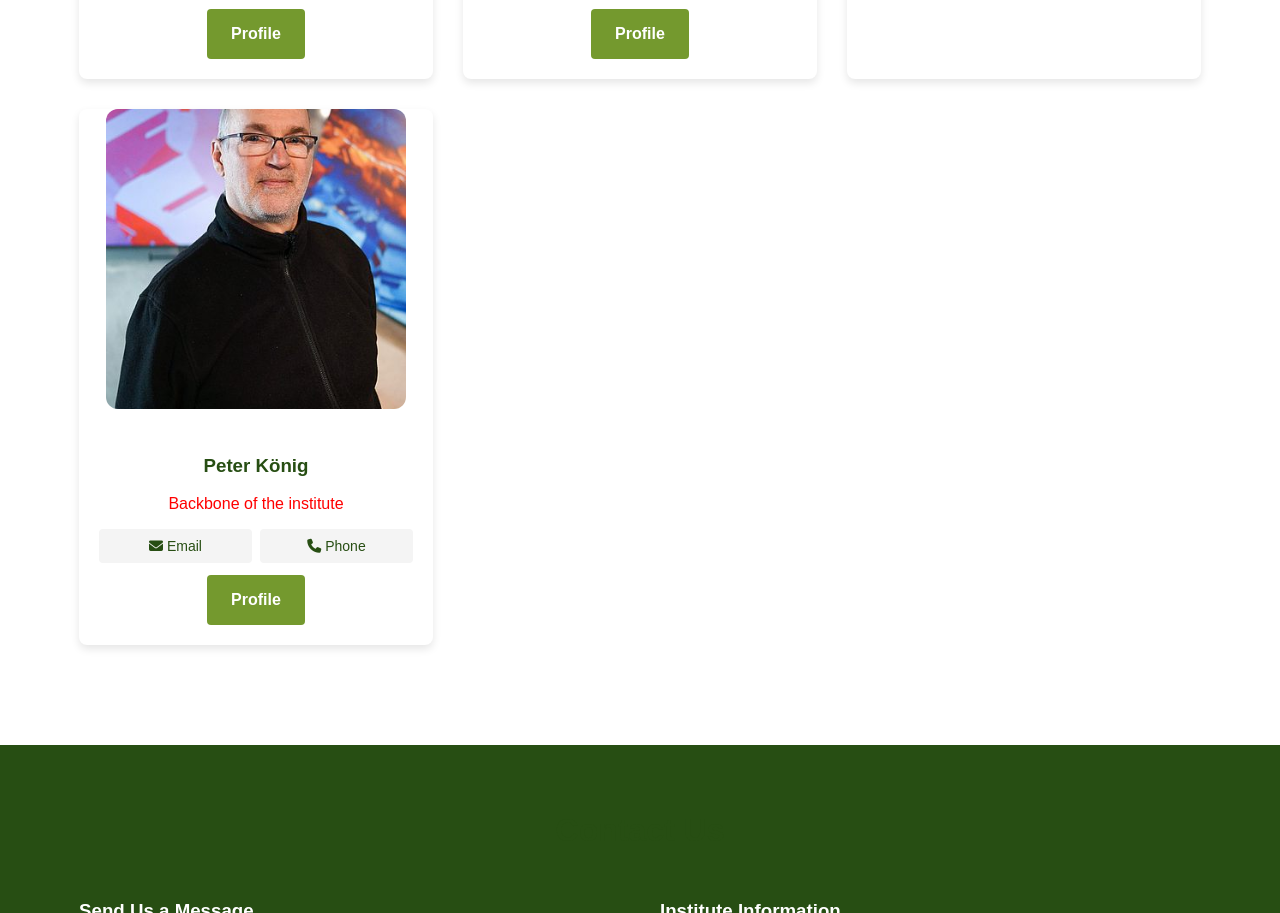
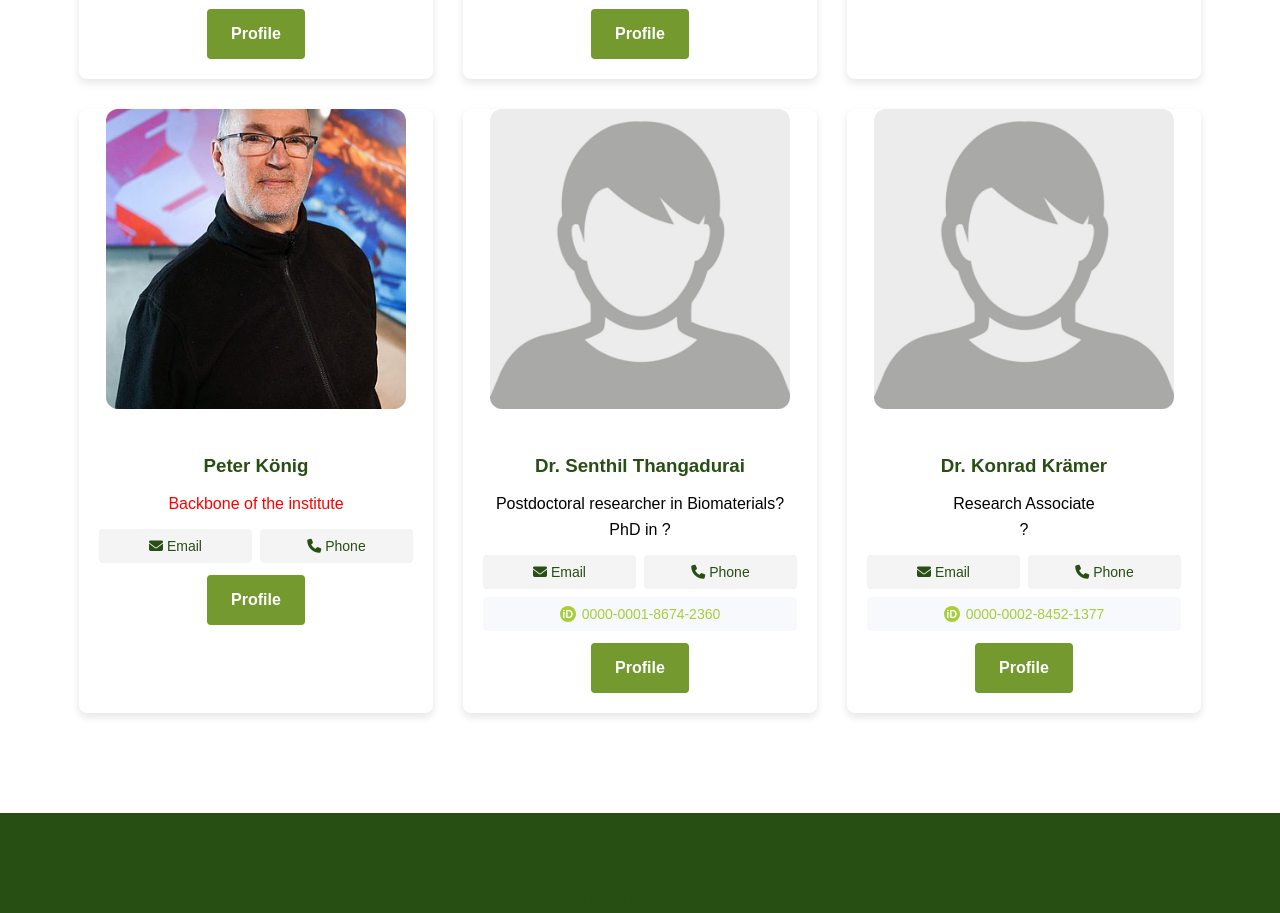
Before and after one commit to ctvmltdznm/iww_wpg, a plain HTML site: page index.html in a window 1280 px wide. Shown: the part 4384-5297 px from the top of the page. Drawn offline with Linux system fonts and the light colour scheme.

Commit message:
Update index.html
added Konrad and Senthil

```diff
--- a/index.html
+++ b/index.html
@@ -672,6 +672,56 @@
                     </div>
                 </div>
 
+                <div class="card team-member">
+                    <img src="images/csm_dummy_male_adb51ca910.png" alt="Dr. Senthil Thangadurai">
+                    <div class="card-content">
+                        <h3>Dr. Senthil Thangadurai</h3>
+                        <p>Postdoctoral researcher in Biomaterials?</p>
+                        <p>PhD in ?</p>
+                            <div class="contact-grid">
+                                <!-- Two-column layout for contact links -->
+                                <div class="contact-row">
+                                    <a href="mailto:senthil.ram.prabhu.thangadurai@tu-clausthal.de" class="contact-link">
+                                        <i class="fas fa-envelope"></i> &nbsp;Email
+                                    </a>
+                                    <a href="tel:+49(0)?????" class="contact-link">
+                                        <i class="fas fa-phone"></i> &nbsp;Phone
+                                    </a>
+                                </div>
+                                <!-- ORCID link that spans the full width -->
+                                <a href="https://orcid.org/0000-0001-8674-2360" class="orcid-link" target="_blank">
+                                    <span class="orcid-icon-text">iD</span> 0000-0001-8674-2360
+                                </a>
+                            </div>
+                            <a href="#" class="cta-button">Profile</a>
+                    </div>
+                </div>
+
+                <div class="card team-member">
+                    <img src="images/csm_dummy_male_adb51ca910.png" alt="Dr. Konrad Krämer">
+                    <div class="card-content">
+                        <h3>Dr. Konrad Krämer</h3>
+                        <p>Research Associate</p>
+                        <p>?</p>
+                            <div class="contact-grid">
+                                <!-- Two-column layout for contact links -->
+                                <div class="contact-row">
+                                    <a href="mailto:konrad.kraemer@tu-clausthal.de" class="contact-link">
+                                        <i class="fas fa-envelope"></i> &nbsp;Email
+                                    </a>
+                                    <a href="tel:+49(0)?????" class="contact-link">
+                                        <i class="fas fa-phone"></i> &nbsp;Phone
+                                    </a>
+                                </div>
+                                <!-- ORCID link that spans the full width -->
+                                <a href="https://orcid.org/0000-0002-8452-1377" class="orcid-link" target="_blank">
+                                    <span class="orcid-icon-text">iD</span> 0000-0002-8452-1377
+                                </a>
+                            </div>
+                            <a href="#" class="cta-button">Profile</a>
+                    </div>
+                </div>
+
             </div>
         </div>
     </section>
```
